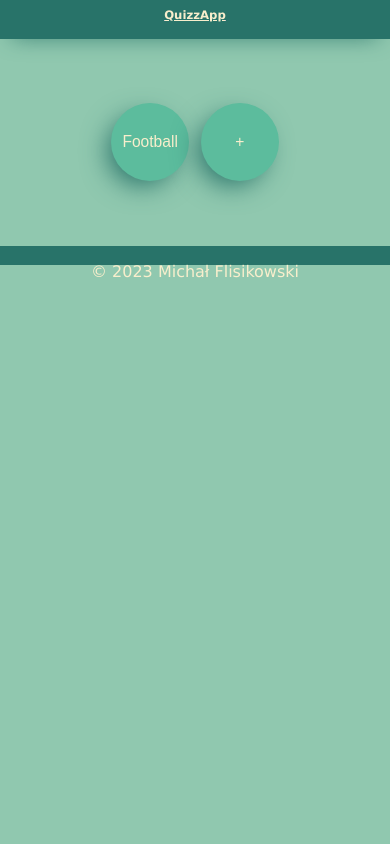
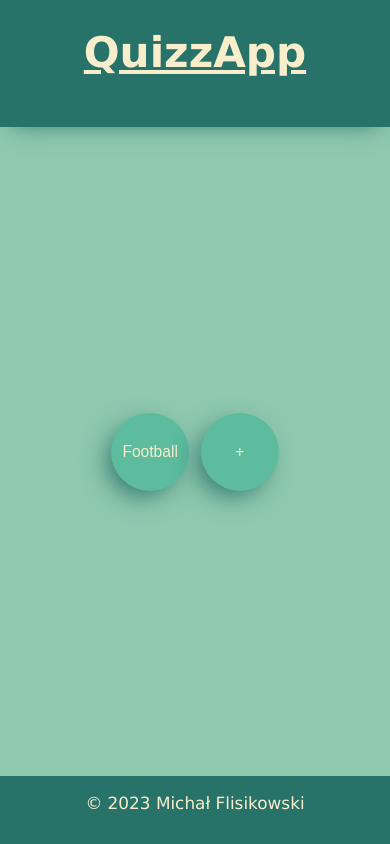
Before and after one commit to Zajecia-PJATK/projekt-programistyczny-s24407-pj, a plain HTML site: page index.html in a window 390 px wide. Drawn offline with Linux system fonts and the light colour scheme.

Commit message:
fixed responsiveness

```diff
--- a/style.css
+++ b/style.css
@@ -1,28 +1,21 @@
-*,
-*::before,
-*::after {
-    box-sizing: border-box;
-}
-
 body {
     display: flex;
     margin: 0;
     padding: 0;
     width: 100vw;
-
     font-family: Verdana, Geneva, Tahoma, sans-serif;
     justify-content: center;
     background-color: #90C8AF;
     flex-direction: column;
     align-items: center;
+    box-sizing: border-box;
     /*overflow: hidden;*/
 }
 
 header {
     background-color: #287369;
-
     width: 100vw;
-    height: 10vw;
+    height: 15vh;
     text-align: center;
     -webkit-box-shadow: 0px 9px 22px -12px rgba(40, 115, 105, 1);
     -moz-box-shadow: 0px 9px 22px -12px rgba(40, 115, 105, 1);
@@ -35,7 +28,7 @@ main {
     display: flex;
     align-items: center;
     justify-content: center;
-    height: 53vw;
+    height: 77vh;
     gap: 3vw;
 }
 
@@ -54,20 +47,21 @@ button.rounded {
 }
 
 h1 {
-    font-size: 3vw;
+    font-size: 5vh;
     text-decoration-line: underline;
     color: #F8EECC;
 }
 
 footer {
     background-color: #287369;
-    height: 5vw;
+    height: 8vh;
     width: 100vw;
-    color:#F8EECC;
+    color: #F8EECC;
     text-align: center;
+    font-size: 2vh;
 }
 
-button.rounded:hover{
+button.rounded:hover {
     transform: scale(1.2) perspective(1px);
-    cursor:pointer;
+    cursor: pointer;
 }
```
Also changed, not shown: index.html (+3 -1 lines).
